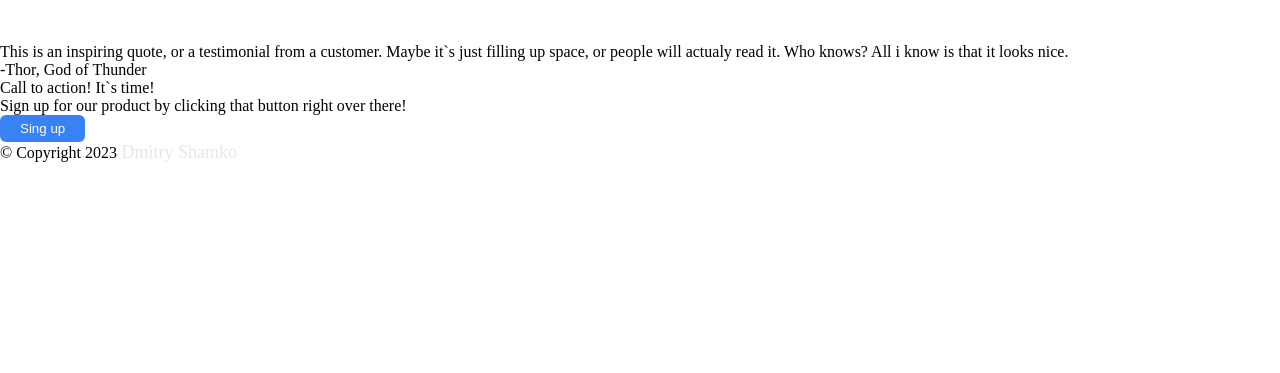
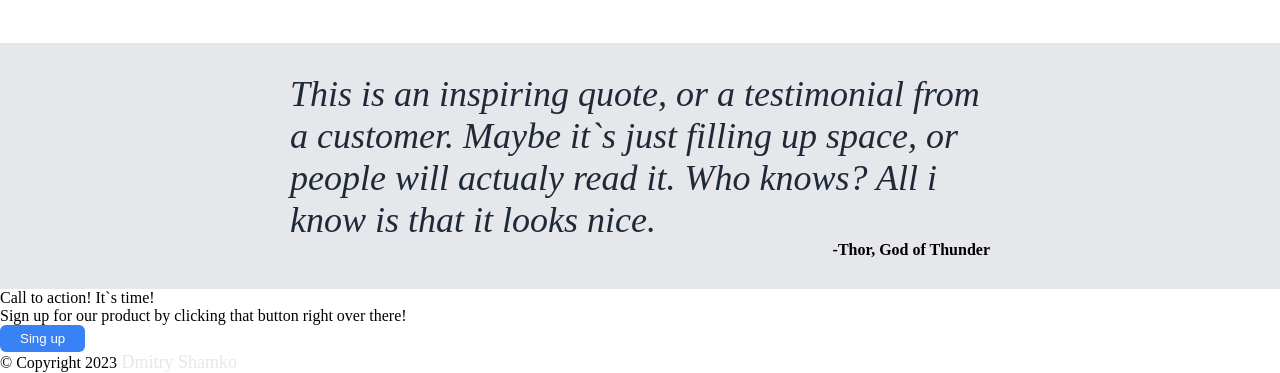
Before and after one commit to proffery/odin-landing-page, a plain HTML site: page index.html in a window 1280 px wide. Shown: the part 1019-1392 px from the top of the page. Before the commit the page ends 1182 px from the top, so only its background shows below. Drawn offline with Linux system fonts and the light colour scheme.

Commit message:
quote section done

```diff
--- a/index.html
+++ b/index.html
@@ -54,10 +54,12 @@
 			</div>
 		</div>
 		<div class="quote">
-			<div class="quote-text">
-				This is an inspiring quote, or a testimonial from a customer. Maybe it`s just filling up space, or people will actualy read it. Who knows? All i know is that it looks nice.
+			<div class="quote-area">
+				<div class="quote-text">
+					This is an inspiring quote, or a testimonial from a customer. Maybe it`s just filling up space, or people will actualy read it. Who knows? All i know is that it looks nice.
+				</div>
+				<div class="quote-author">-Thor, God of Thunder</div>
 			</div>
-			<div class="quote-author">-Thor, God of Thunder</div>
 		</div>
 		<div class="call">
 			<div class="callarea">
--- a/style.css
+++ b/style.css
@@ -117,6 +117,41 @@ body {
     text-align: center;
 }
 
+.quote {
+    display: flex;
+    flex-direction: column;
+    align-items:center;
+    justify-content: center;
+    background-color: #e5e7eb;
+    padding: 30px;
+}
+
+.quote-area {
+    display: flex;
+    flex-direction: column;
+    align-items:flex-end;
+    justify-content: center;
+    min-width: 400px;
+    max-width: 700px;
+}
+
+.quote-text {
+    display: flex;
+    align-items: center;
+    justify-content: center;
+    min-width: 400px;
+    max-width: 700px;
+    font-family:'Times New Roman', Times, serif;
+    font-style: italic;
+    font-size: 36px;
+    color: #1f2937;
+}
+
+.quote-author {
+    display: flex;
+    font-weight: 600;
+}
+
 button {
     background-color: #3882f6;
     color: white;
```
